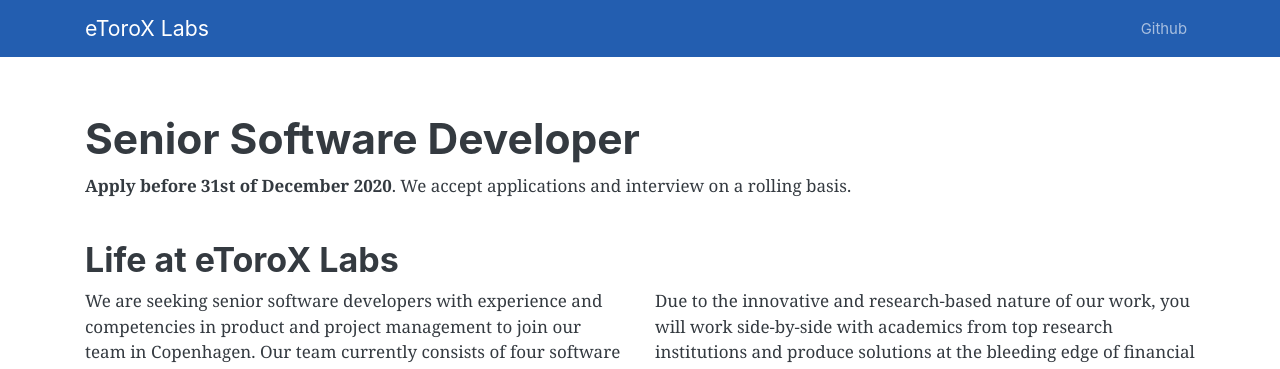
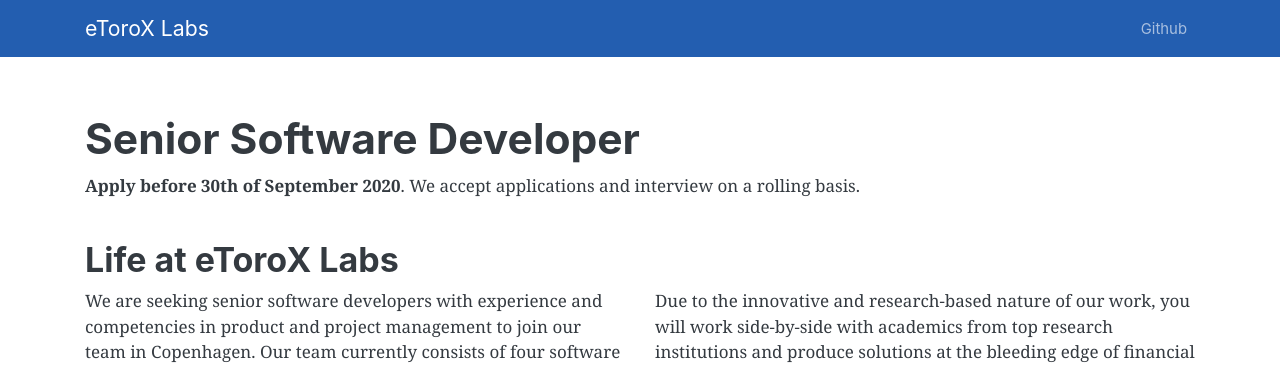
Before and after one commit to etoroxlabs/etoroxlabs.github.io, a Jekyll site: the page built from index.md, in a window 1280 px wide and 900 px high. Shown: the top 369 px of the window. Built offline with Jekyll 4.4.1, drawn with Linux system fonts in a browser that asks for light colours.

Commit message:
Update index.md

```diff
--- a/index.md
+++ b/index.md
@@ -3,7 +3,7 @@ layout: page
 ---
 
 <h1>Senior Software Developer</h1>
-**Apply before 31st of December 2020**. We accept applications and interview on a rolling basis.
+**Apply before 30th of September 2020**. We accept applications and interview on a rolling basis.
 <br>
 <br>
 ## Life at eToroX Labs
```
